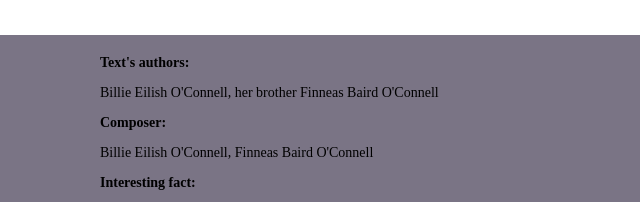
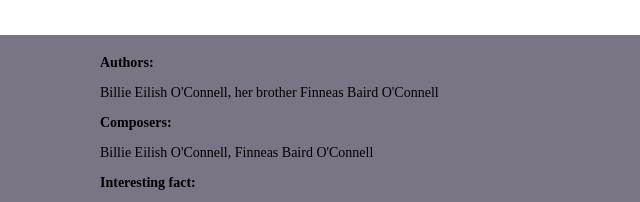
Before and after one commit to karolinaa178/learning-git-2, a plain HTML site: page index.html in a window 1280 px wide. Shown: the part 1282-1484 px from the top of the page, 320-960 px from the left. Drawn offline with Linux system fonts and the light colour scheme.

Commit message:
Update content of index.html

```diff
--- a/index.html
+++ b/index.html
@@ -30,9 +30,9 @@
 
         <section class="info">
             <div class="container">
-                <h6>Text's authors:</h6>
+                <h6>Authors:</h6>
                 <p>Billie Eilish O'Connell, her brother Finneas Baird O'Connell </p>
-                <h6>Composer:</h6>
+                <h6>Composers:</h6>
                 <p>Billie Eilish O'Connell, Finneas Baird O'Connell </p>
                 <h6>Interesting fact:</h6>
                 <p>This song was created for the James Bond movie.The movie was set to be release on April 8, 2020, however, it was postponed to November-December of 2020 due to the 2019-2020 coronavirus pandemic. </p>
```
